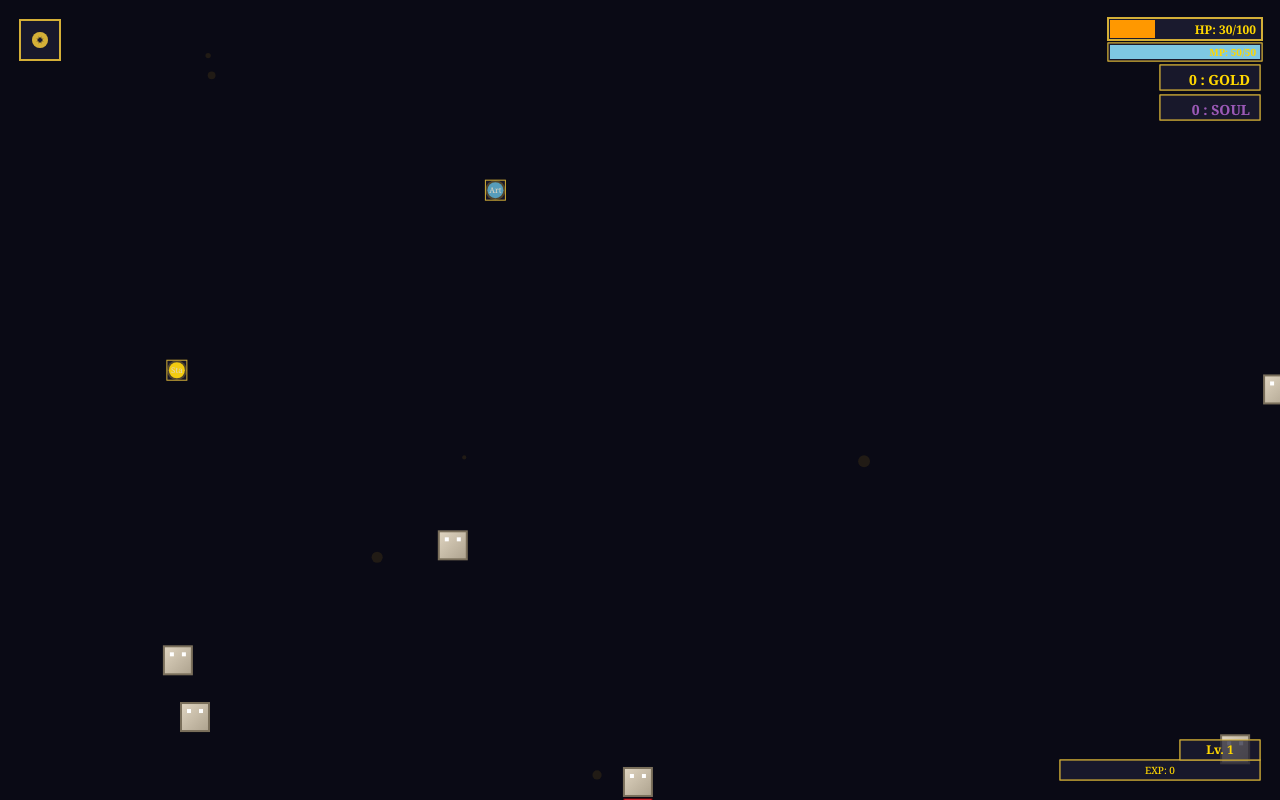
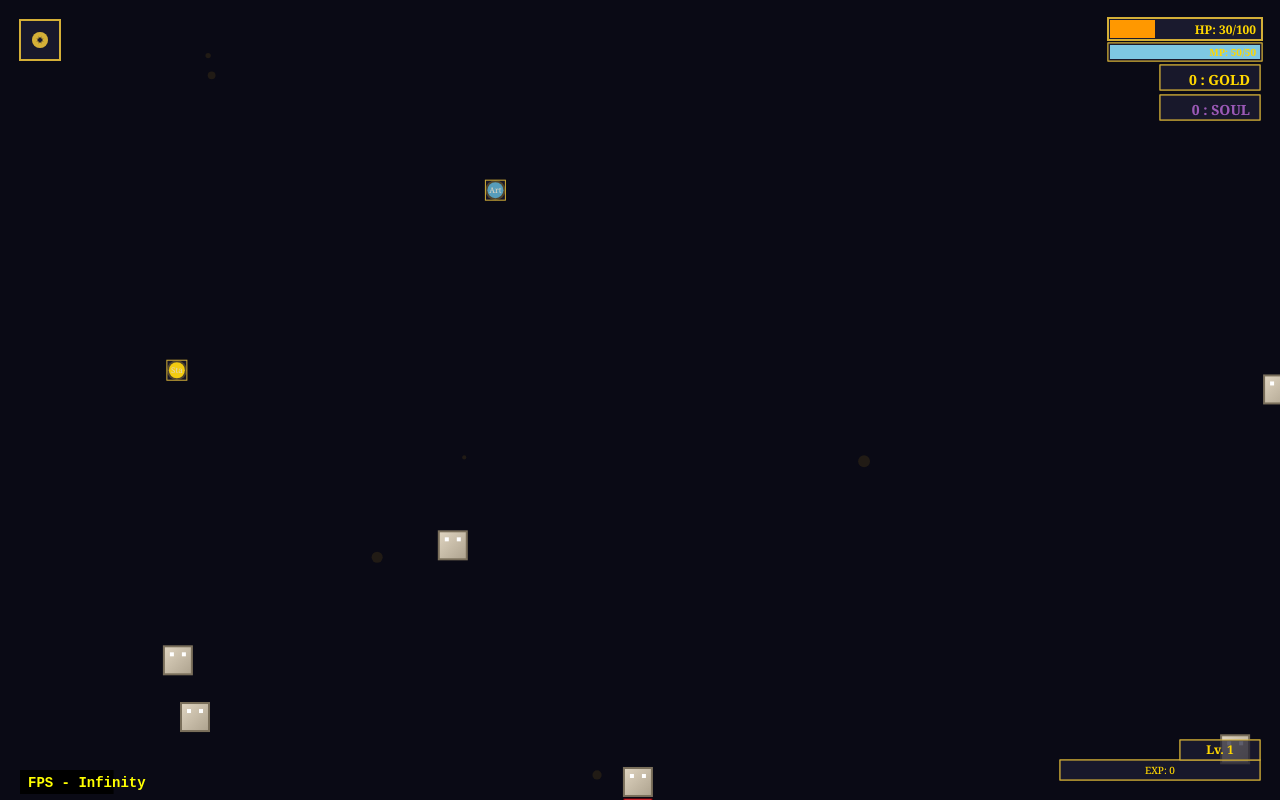
Before and after one commit to TauPiWak42-org/dark-descent-roguelike, a website built with Vite: page index.html in a window 1280 px wide. Built offline with nearby package versions, Linux system fonts and the light colour scheme; animation ran at ten frames a second.

Commit message:
feat: добавлен FPS счётчик в левый нижний угол [FPS - XXX], жёлтый текст на чёрном фоне

```diff
--- a/src/ui/HUD.js
+++ b/src/ui/HUD.js
@@ -46,31 +46,31 @@ export class HUD {
   }
 
   /**
-   * \u00041e\u000442\u000440\u000438\u000441\u00043e\u000432\u000430\u000442\u00044c HUD
+   * Отрисовка HUD
    * TOPDOWN: HUD is always rendered in screen space
    * @param {CanvasRenderingContext2D} ctx
    */
   render(ctx) {
     ctx.save();
 
-    // \u000421\u000431\u000440\u00043e\u000441 \u000442\u000440\u000430\u00043d\u000441\u000444\u00043e\u000440\u00043c\u000430\u000446\u000438\u000439
+    // Сброс трансформаций
     ctx.resetTransform();
 
     const margin = 20;
     const rightAlignX = this.game.width - margin;
 
     // ============================================
-    // \u00041f\u000440\u000430\u000432\u00044b\u000439 \u000432\u000435\u000440\u000445\u00043d\u000438\u000439 \u000443\u000433\u00043e\u00043b - HP \u000438 MP
+    // Правый верхний угол - HP и MP
     // ============================================
 
-    // HP Bar - \u000432 \u00043f\u000440\u000430\u000432\u00043e\u000439 \u000432\u000435\u000440\u000445\u00043d\u000435\u00043c \u000432\u00044b\u000440\u000430\u000432\u00043d\u000435\u00043d\u00043e\u00043c \u00043f\u00043e \u00043f\u000440\u000430\u000432\u00043e\u00043c\u000443 \u00043a\u000440\u000430\u00044e
+    // HP Bar - в правом верхнем выравнено по правому краю
     this.renderHealthBar(ctx, rightAlignX, margin);
 
-    // MP Bar - \u00043f\u00043e\u000434 HP
+    // MP Bar - под HP
     this.renderManaBar(ctx, rightAlignX, margin + 25);
 
     // ============================================
-    // \u00041c\u000435\u000441\u000442\u00043e \u000432 \u00043f\u000440\u000430\u000432\u00043e\u000439 \u000432\u000435\u000440\u000445\u00043d\u000435\u00043c \u000443\u000433\u00043b\u000443
+    // Место в правом верхнем углу
 
     // Currency display in top-right corner with text format
     // Format: X : GOLD
@@ -80,14 +80,40 @@ export class HUD {
     this.renderCurrency(ctx, rightAlignX, margin + 80, this.player.souls, 'SOUL');
 
     // ============================================
-    // \u000423\u000440\u00043e\u000432\u000435\u00043d\u00044c \u000438 \u00043e\u00043f\u00044b\u000442
+    // Уровень и опыт
     this.renderExperience(ctx);
 
-    // \u00041d\u00043e\u00043c\u000435\u000440 \u000443\u000440\u00043e\u000432\u00043d\u00044f
+    // Номер уровня
     this.renderLevel(ctx);
 
-    // Отображение статусов
-    this.renderStatusEffects(ctx);
+    // FPS counter - yellow text in black box, bottom-left corner [FPS - XXX]
+    this.renderFPSCounter(ctx);
+  }
+
+  /**
+   * FPS counter - желтый текст в черном боксе [FPS - XXX]
+   * @param {CanvasRenderingContext2D} ctx
+   * @private
+   */
+  renderFPSCounter(ctx) {
+    const now = performance.now();
+    const fps = this.lastFrameTime > 0 ? Math.round(1000 / (now - this.lastFrameTime)) : 60;
+    this.lastFrameTime = now;
+
+    const x = 20;
+    const y = this.game.height - 30;
+    const text = `FPS - ${fps}`;
+
+    // Черный фон
+    ctx.fillStyle = '#000000';
+    const textWidth = ctx.measureText(text).width + 16;
+    ctx.fillRect(x, y, textWidth, 24);
+
+    // Желтый текст
+    ctx.fillStyle = '#ffff00';
+    ctx.font = 'bold 14px monospace';
+    ctx.textAlign = 'left';
+    ctx.fillText(text, x + 8, y + 17);
   }
 
   /**
```
Also changed, not shown: dist/assets/index-CzDyO-9n.js (deleted), dist/assets/index-DWxBcAIZ.js (added), dist/index.html, 2 other files.
